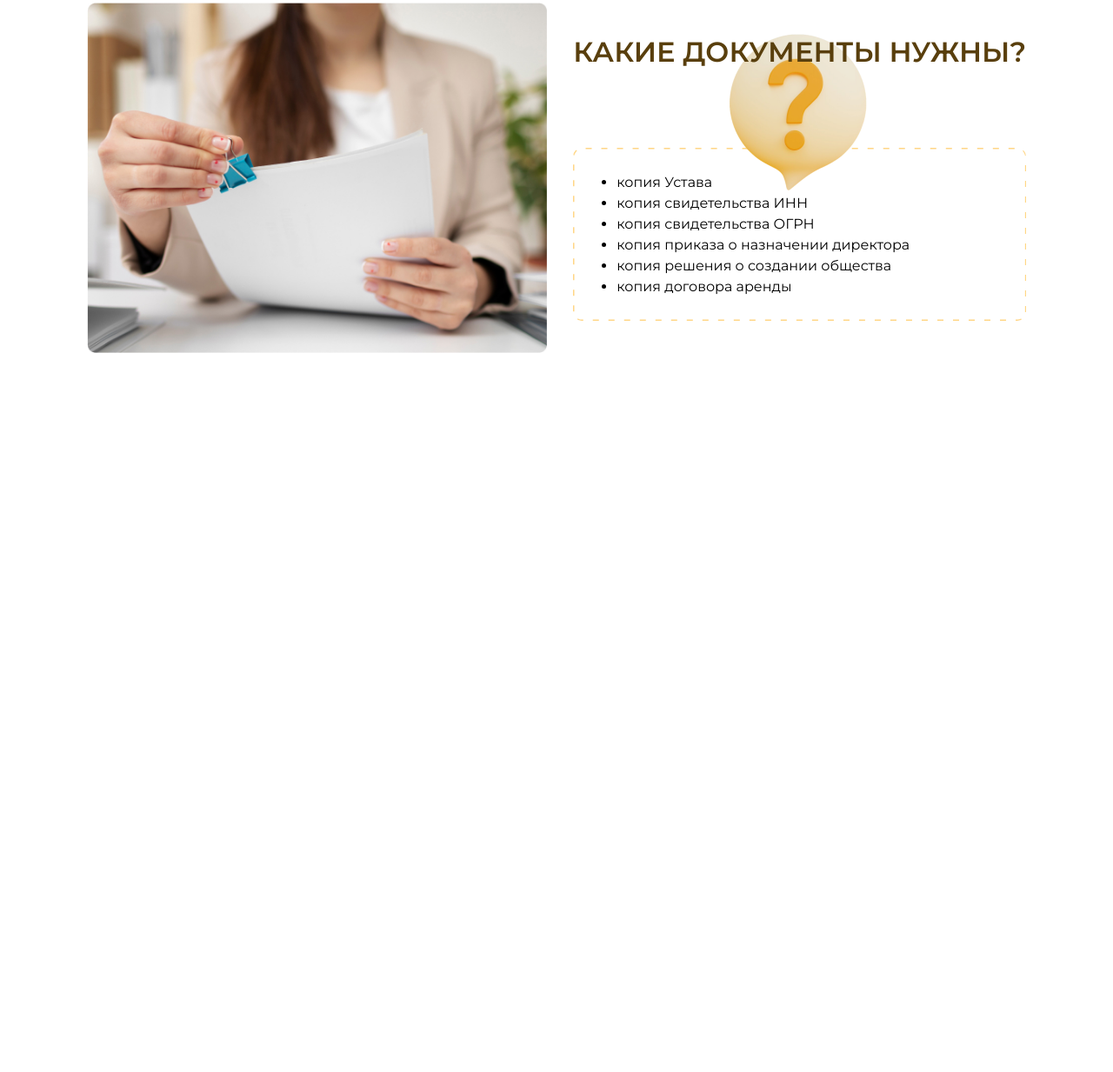
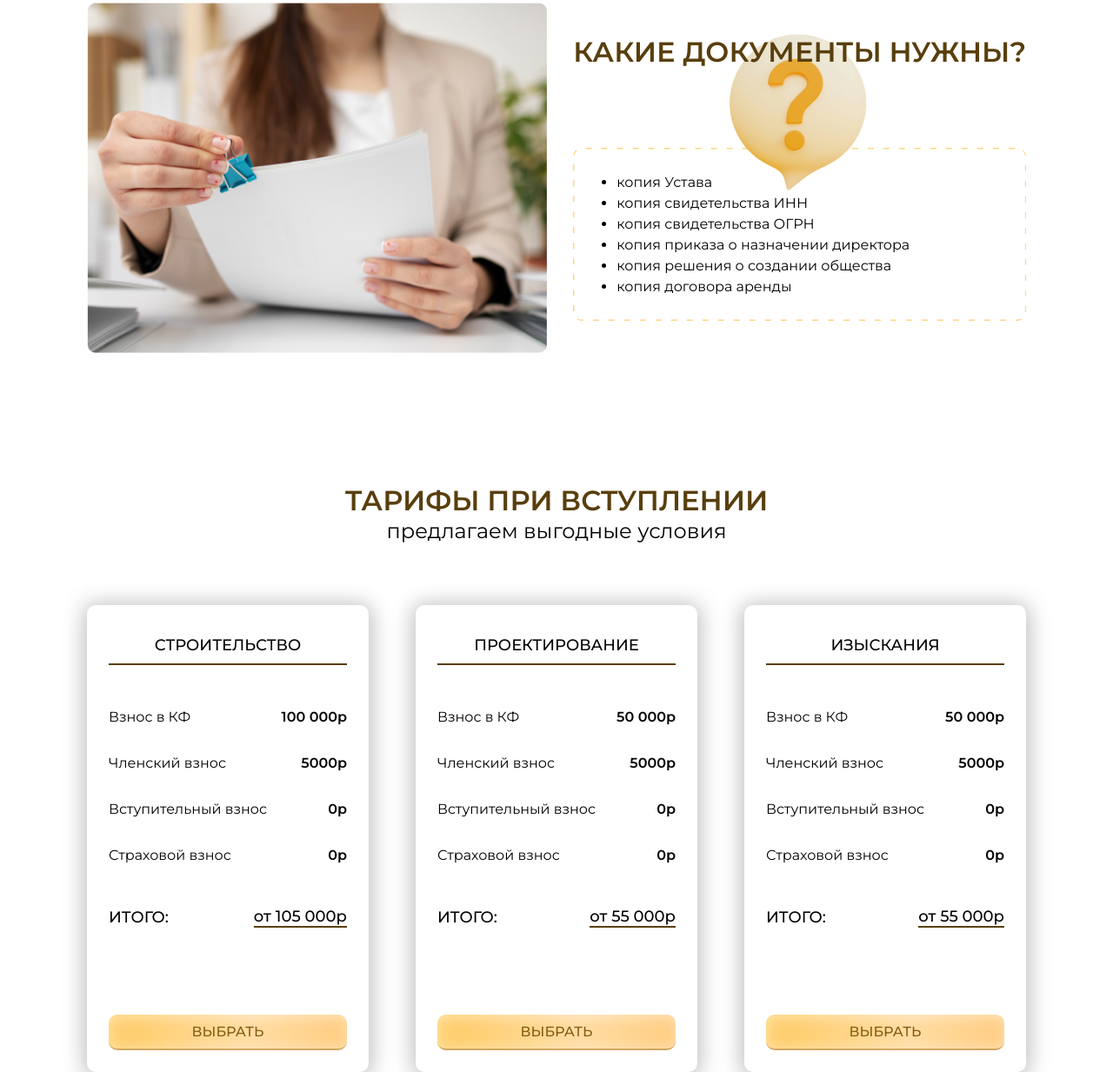
Before and after one commit to maximatory/myLandingPageDesign-gulp, a website: page src/index.html in a window 1280 px wide. Shown: the part 2238-3471 px from the top of the page at 87% size. Before the commit the page ends 2644 px from the top, so only its background shows below. Drawn offline with nearby package versions, Linux system fonts and the light colour scheme; files that its build step writes are made by us from their sources.

Commit message:
добавил секцию prices

```diff
--- /dev/null
+++ b/src/assets/scss/_prices.scss
@@ -0,0 +1,86 @@
+.section__prices {
+  padding-top: 150px;
+  @media (max-width: $breakpoint768){
+    padding-top: 75px;
+  }
+}
+
+.prices {
+  &__wrap {
+    display: flex;
+    justify-content: space-between;
+    @media (max-width: $breakpoint768){
+      flex-direction: column;
+      align-items: center;
+    }
+  }
+}
+
+.price{
+  margin-top: 70px;
+  border-radius: 10px;
+  box-shadow: 0px 2px 24px 4px rgba(0, 0, 0, 0.25);
+  padding: 25px;
+  width: 30%;
+  @media (max-width: $breakpoint992){
+    padding: 25px 10px;
+  }
+  @media (max-width: $breakpoint768){
+    width: 65%;
+  }
+  @media (max-width: $breakpoint480){
+    width: 90%;
+  }
+
+
+  &__title{
+    font-size: 18px;
+    text-transform: uppercase;
+    font-weight: 500;
+    border-bottom: 2px solid $text-color;
+    margin-bottom: 50px;
+    padding: 10px 0;
+    text-align: center;
+  }
+
+  &__info {
+    display: flex;
+    flex-direction: column;
+    gap: 34px;
+    margin-bottom: 50px;
+  }
+
+  &__unit {
+    display: flex;
+    justify-content: space-between;
+    gap: 10px;
+
+    & span:last-of-type{
+      font-weight: 600;
+    }
+  }
+
+  &__total {
+    display: flex;
+    align-items: center;
+    justify-content: space-between;
+    margin-bottom: 100px;
+    flex-wrap: wrap;
+    gap: 10px;
+
+    & span:first-of-type{
+      font-size: 18px;
+      font-weight: 500;
+    }
+
+    & span:last-of-type{
+      font-size: 18px;
+      font-weight: 500;
+      border-bottom: 2px solid $text-color;
+    }
+  }
+
+  &__btn {
+    width: 100%;
+  }
+}
--- a/src/assets/scss/style.scss
+++ b/src/assets/scss/style.scss
@@ -6,3 +6,4 @@
 @import './service';
 @import './worked';
 @import './documents';
+@import './prices';
--- a/src/index.html
+++ b/src/index.html
@@ -7,3 +7,4 @@ title: Главная
 {{>service}}
 {{>worked}}
 {{>documents}}
+{{>prices}}
--- /dev/null
+++ b/src/tpl/partials/prices.html
@@ -0,0 +1,88 @@
+<section class="section__prices">
+  <div class="container">
+    <div class="prices">
+      <h2 class="section__title prices__title"><span>Тарифы</span> при вступлении</h2>
+      <p class="section__subtitle prices__subtitle">предлагаем выгодные условия</p>
+      <div class="prices__wrap">
+        <div class="price">
+          <div class="price__title">Строительство</div>
+          <div class="price__info">
+            <div class="price__unit">
+              <span>Взнос в КФ</span>
+              <span>100 000р</span>
+            </div>
+            <div class="price__unit">
+              <span>Членский взнос</span>
+              <span>5000р</span>
+            </div>
+            <div class="price__unit">
+              <span>Вступительный взнос</span>
+              <span>0р</span>
+            </div>
+            <div class="price__unit">
+              <span>Страховой взнос</span>
+              <span>0р</span>
+            </div>
+          </div>
+          <div class="price__total">
+            <span>ИТОГО:</span>
+            <span>от 105 000р</span>
+          </div>
+          <button class="btn price__btn">Выбрать</button>
+        </div>
+        <div class="price">
+          <div class="price__title">Проектирование</div>
+          <div class="price__info">
+            <div class="price__unit">
+              <span>Взнос в КФ</span>
+              <span>50 000р</span>
+            </div>
+            <div class="price__unit">
+              <span>Членский взнос</span>
+              <span>5000р</span>
+            </div>
+            <div class="price__unit">
+              <span>Вступительный взнос</span>
+              <span>0р</span>
+            </div>
+            <div class="price__unit">
+              <span>Страховой взнос</span>
+              <span>0р</span>
+            </div>
+          </div>
+          <div class="price__total">
+            <span>ИТОГО:</span>
+            <span>от 55 000р</span>
+          </div>
+          <button class="btn price__btn">Выбрать</button>
+        </div>
+        <div class="price">
+          <div class="price__title">Изыскания</div>
+          <div class="price__info">
+            <div class="price__unit">
+              <span>Взнос в КФ</span>
+              <span>50 000р</span>
+            </div>
+            <div class="price__unit">
+              <span>Членский взнос</span>
+              <span>5000р</span>
+            </div>
+            <div class="price__unit">
+              <span>Вступительный взнос</span>
+              <span>0р</span>
+            </div>
+            <div class="price__unit">
+              <span>Страховой взнос</span>
+              <span>0р</span>
+            </div>
+          </div>
+          <div class="price__total">
+            <span>ИТОГО:</span>
+            <span>от 55 000р</span>
+          </div>
+          <button class="btn price__btn">Выбрать</button>
+        </div>
+      </div>
+    </div>
+  </div>
+</section>
```
